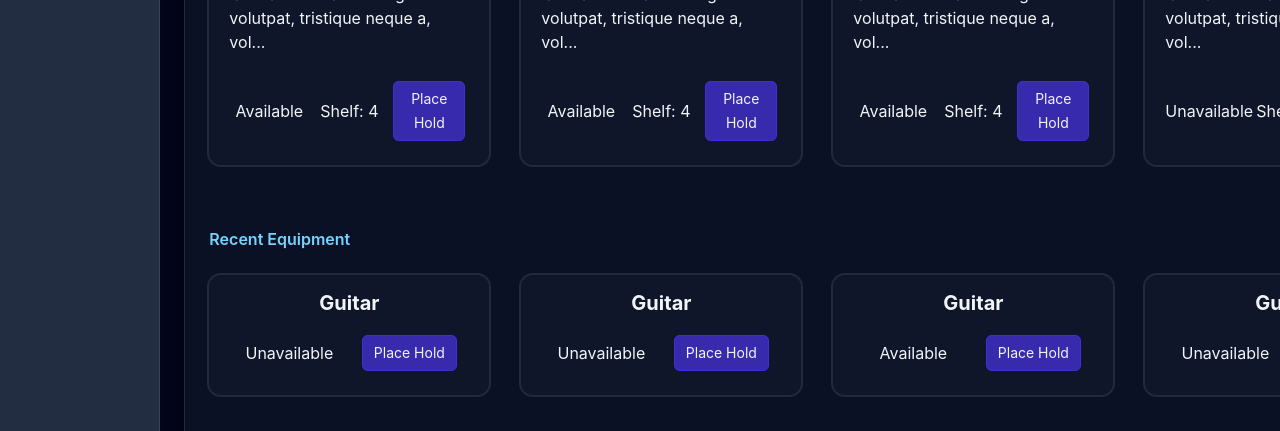
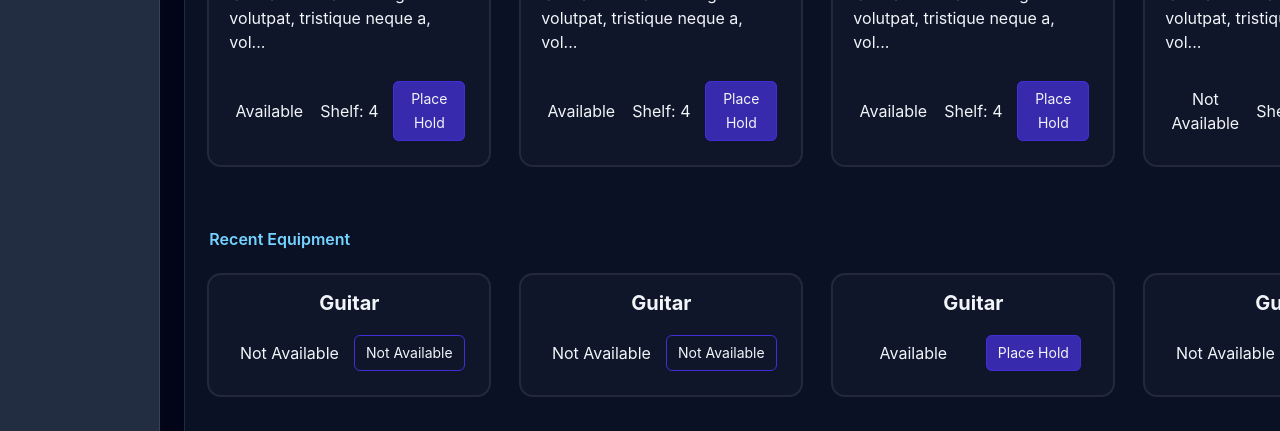
Before and after one commit to devpatel26/Library-Database, a React (Vite) app in the folder react/: page / in a window 1280 px wide. Shown: the part 1764-2195 px from the top of the page. Built offline with nearby package versions, Linux system fonts and the light colour scheme; no server answers.

Commit message:
Updated carousel item

```diff
--- a/react/src/components/Items.jsx
+++ b/react/src/components/Items.jsx
@@ -258,14 +258,20 @@ export function CarouselItem({ itemData }) {
   return (
     <div className="w-70">
       {itemData.category != "equipment" ? (
-        <div className="grid grid-rows-5 rounded-xl bg-white/2 px-3 py-1.5 outline-2 outline-white/10">
+        <div className="grid grid-rows-5 rounded-xl bg-white/2 px-3 py-1.5 outline-2 outline-white/10 ">
           <div className="row-span-4 m-2 mt-2">
             <CarouselItemHolder data={itemData} />
           </div>
           <div className="row-span-1 grid grid-cols-3 grid items-center m-2 text-center">
-            <span>{itemData.available >= 1 ? "Available" : "Unavailable"}</span>
+            <span>
+              {itemData.available >= 1 ? "Available" : "Not Available"}
+            </span>
             <span>Shelf: {itemData.shelfNumber}</span>
-            <PrimaryButton title="Place Hold" />
+            {itemData.available >= 1 ? (
+              <PrimaryButton title="Place Hold" />
+            ) : (
+              <SecondaryButton title="Not Available" disabled={true} />
+            )}
           </div>
         </div>
       ) : (
@@ -274,8 +280,14 @@ export function CarouselItem({ itemData }) {
             {itemData.title}
           </div>
           <div className="row-span-2 grid grid-cols-2 grid items-center m-2 text-center">
-            <span>{itemData.available >= 1 ? "Available" : "Unavailable"}</span>
-            <PrimaryButton title="Place Hold" />
+            <span>
+              {itemData.available >= 1 ? "Available" : "Not Available"}
+            </span>
+            {itemData.available >= 1 ? (
+              <PrimaryButton title="Place Hold" />
+            ) : (
+              <SecondaryButton title="Not Available" disabled={true} />
+            )}
           </div>
         </div>
       )}
```
